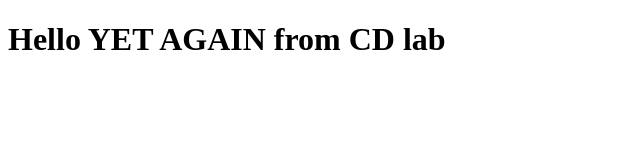
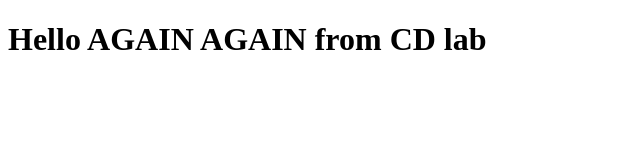
Before and after one commit to EmmanFulfilled/lab11, a plain HTML site: page index.html in a window 1280 px wide. Shown: the whole page, without its empty margins (0-640 px from the left). Drawn offline with Linux system fonts and the light colour scheme.

Commit message:
change hello in index.html

```diff
--- a/index.html
+++ b/index.html
@@ -5,6 +5,6 @@
   <title>Lab11 CD</title>
 </head>
 <body>
-  <h1>Hello YET AGAIN from CD lab</h1>
+  <h1>Hello AGAIN AGAIN from CD lab</h1>
 </body>
 </html>
```
